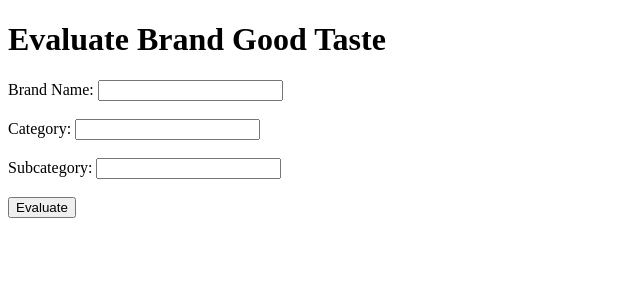
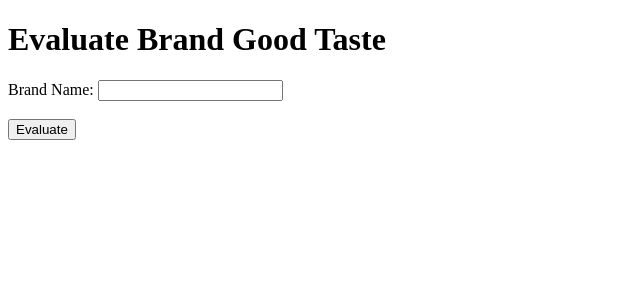
Before and after one commit to zerotype19/taste, a Flask app: template templates/index.html in a window 1280 px wide. Shown: the top 300 px of the page, without its empty margins (0-640 px from the left). Run offline with Flask 2, Linux system fonts and the light colour scheme; the template is opened without the code that fills it, so the values that code supplies are empty.

Commit message:
Update index.html

```diff
--- a/templates/index.html
+++ b/templates/index.html
@@ -7,17 +7,9 @@
 </head>
 <body>
     <h1>Evaluate Brand Good Taste</h1>
-    <form id="tasteForm">
+    <form id="brandForm">
         <label for="brand">Brand Name:</label>
         <input type="text" id="brand" name="brand" required><br><br>
-        <label for="category">Category:</label>
-        <input type="text" id="category" name="category" required><br><br>
-        <label for="subcategory">Subcategory:</label>
-        <input type="text" id="subcategory" name="subcategory" required><br><br>
-        {% for category in categories %}
-            <label for="{{ category }}">{{ category }}:</label>
-            <input type="number" id="{{ category }}" name="{{ category }}" min="0" max="10" required><br><br>
-        {% endfor %}
         <button type="submit">Evaluate</button>
     </form>
     <div id="confirmation" style="display:none;">
@@ -29,38 +21,39 @@
     <div id="result"></div>
 
     <script>
-        document.getElementById('tasteForm').addEventListener('submit', function(e) {
+        document.getElementById('brandForm').addEventListener('submit', function(e) {
             e.preventDefault();
-            const formData = new FormData(this);
-            const brand = formData.get('brand');
-            const category = formData.get('category');
-            const subcategory = formData.get('subcategory');
+            const brand = document.getElementById('brand').value;
 
+            fetch('/confirm', {
+                method: 'POST',
+                headers: {
+                    'Content-Type': 'application/json'
+                },
+                body: JSON.stringify({ brand: brand })
+            })
+            .then(response => response.json())
+            .then(data => {
                 document.getElementById('confirmDetails').innerHTML = `
-                <p><strong>Brand:</strong> ${brand}</p>
-                <p><strong>Category:</strong> ${category}</p>
-                <p><strong>Subcategory:</strong> ${subcategory}</p>
+                    <p><strong>Brand:</strong> ${data.brand}</p>
+                    <p><strong>Category:</strong> ${data.category}</p>
+                    <p><strong>Subcategory:</strong> ${data.subcategory}</p>
                 `;
-            document.getElementById('tasteForm').style.display = 'none';
+                document.getElementById('brandForm').style.display = 'none';
                 document.getElementById('confirmation').style.display = 'block';
+            })
+            .catch(error => console.error('Error:', error));
+        });
 
         document.getElementById('confirmYes').addEventListener('click', function() {
-                const data = {
-                    brand: brand,
-                    category: category,
-                    subcategory: subcategory,
-                    scores: []
-                };
-                {% for category in categories %}
-                    data.scores.push(Number(formData.get('{{ category }}')));
-                {% endfor %}
+            const brand = document.getElementById('brand').value;
 
             fetch('/evaluate', {
                 method: 'POST',
                 headers: {
                     'Content-Type': 'application/json'
                 },
-                    body: JSON.stringify(data)
+                body: JSON.stringify({ brand: brand })
             })
             .then(response => response.json())
             .then(result => {
@@ -72,7 +65,7 @@
                     <p><strong>Scores:</strong></p>
                     <ul>`;
                 result.scores.forEach((score, index) => {
-                        resultHtml += `<li>${categories[index]}: ${score}</li>`;
+                    resultHtml += `<li>${result.categories[index]}: ${score}</li>`;
                 });
                 resultHtml += `</ul>
                     <p><strong>GPT Evaluation:</strong> ${result.gpt_evaluation}</p>`;
@@ -83,9 +76,8 @@
         });
 
         document.getElementById('confirmNo').addEventListener('click', function() {
-                document.getElementById('tasteForm').style.display = 'block';
+            document.getElementById('brandForm').style.display = 'block';
             document.getElementById('confirmation').style.display = 'none';
-            });
         });
     </script>
 </body>
```
Lines whose indentation alone changed are shown as unchanged.
